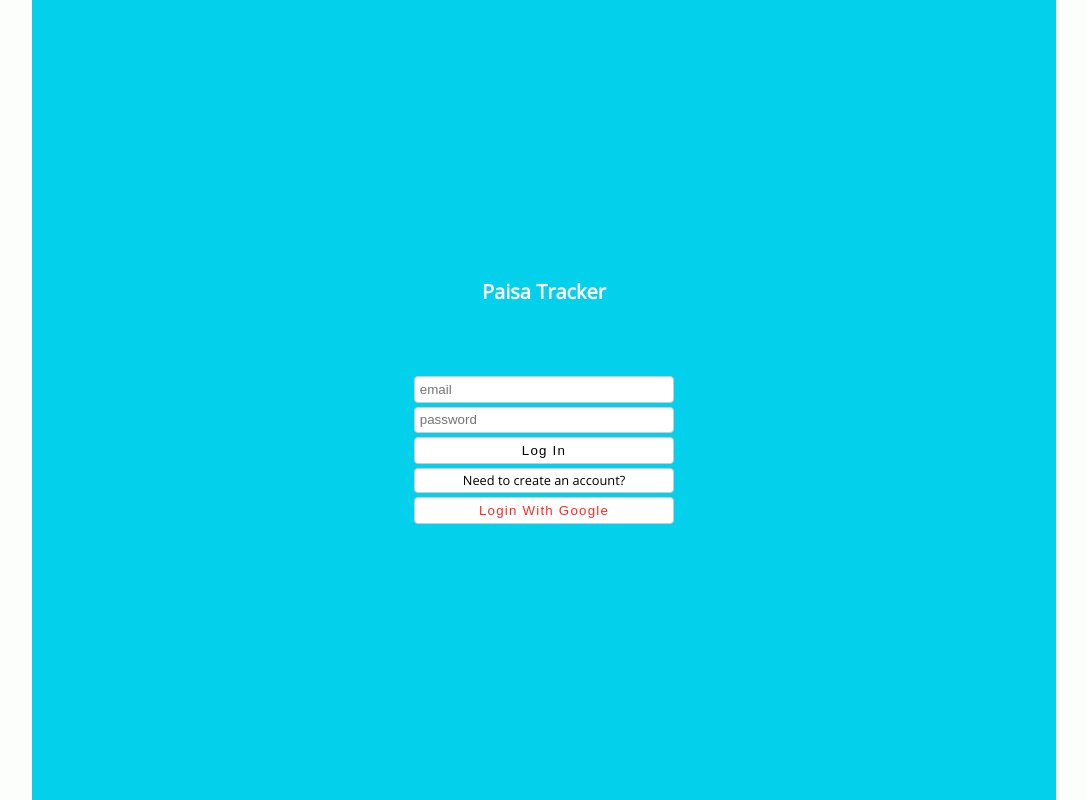
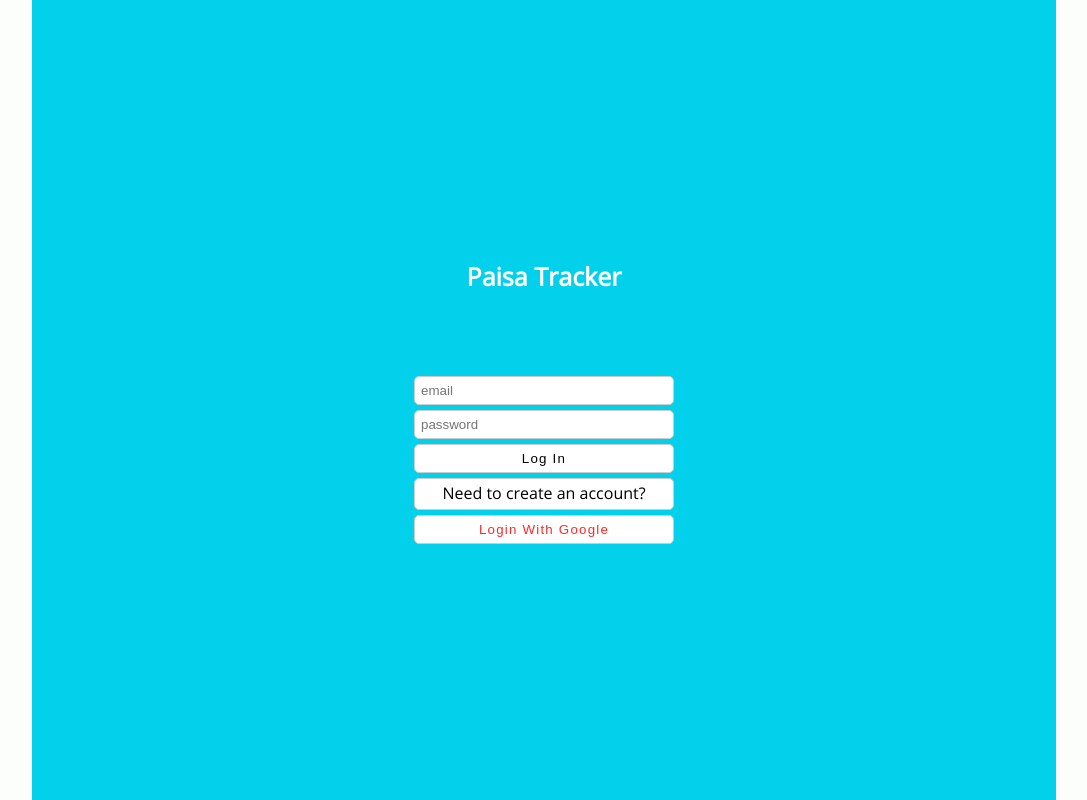
Before and after one commit to sujoys10/expense-book, a React (Create React App) app: page / in a window 1280 px wide. Shown: the whole page, without its empty margins (96-1183 px from the left). Built offline with nearby package versions, Linux system fonts and the light colour scheme; no server answers; the database is empty.

Commit message:
updated font size

```diff
--- a/src/styles/base/_base.scss
+++ b/src/styles/base/_base.scss
@@ -1,5 +1,5 @@
 html {
-    font-size: 50%;
+    font-size: 62.5%;
 }
 
 * {
```
